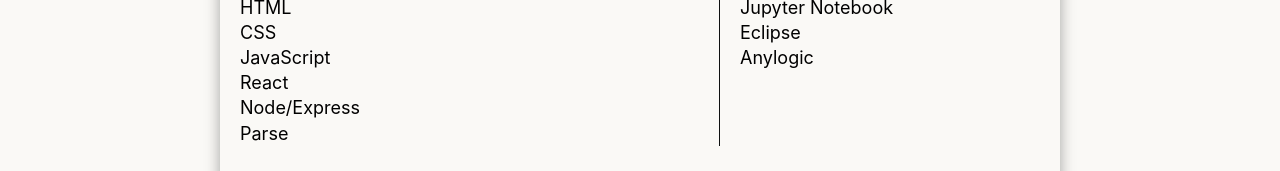
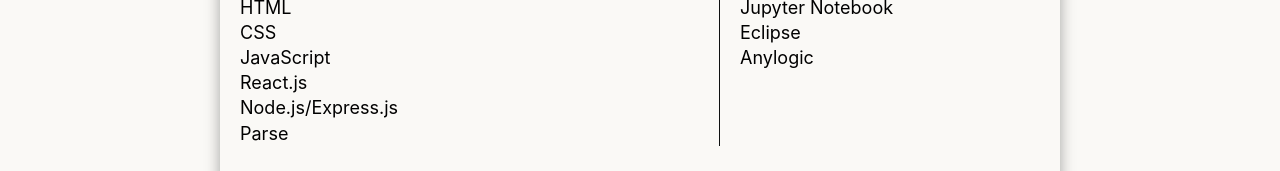
Before and after one commit to KareemDaCosta/kareem-dacosta-personal-website, a React (Create React App) app: page /skills in a window 1280 px wide. Shown: the part 277-448 px from the top of the page. Built offline with nearby package versions, Linux system fonts and the light colour scheme.

Commit message:
Added .js to React/Node/Express

```diff
--- a/src/components/Skills/Skills.jsx
+++ b/src/components/Skills/Skills.jsx
@@ -8,8 +8,8 @@
     "HTML",
     "CSS",
     "JavaScript",
-    "React",
-    "Node/Express",
+    "React.js",
+    "Node.js/Express.js",
     "Parse",
   ];
 
```
